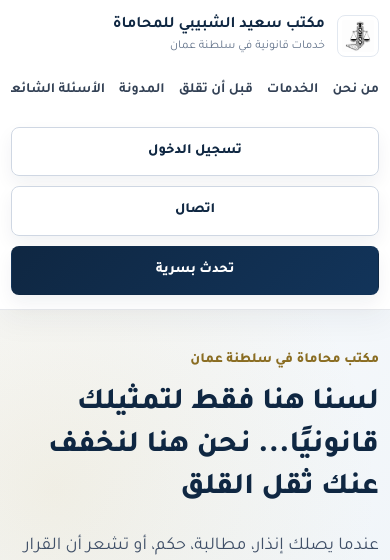
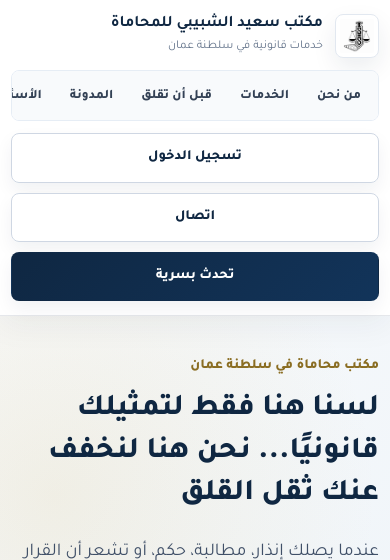
Before and after one commit to lawsaidsh-ui/said-system, a FastAPI app: page / in a window 390 px wide. Shown: the top 560 px of the page. Run offline with FastAPI, Linux system fonts and the light colour scheme.

```diff
--- a/app/static/app.css
+++ b/app/static/app.css
@@ -1254,14 +1254,17 @@ td { font-size: 14px; }
 .public-body { background: #f8fafc; color: #122033; line-height: 1.8; }
 .public-container { width: min(1160px, calc(100% - 32px)); margin: 0 auto; }
 .public-header { background: rgba(255,255,255,.96); border-bottom: 1px solid var(--line); position: sticky; top: 0; z-index: 30; backdrop-filter: blur(12px); }
-.header-inner { min-height: 76px; display: flex; align-items: center; justify-content: space-between; gap: 18px; }
-.public-logo { display: inline-flex; align-items: center; gap: 12px; color: var(--navy); min-width: 250px; }
-.logo-mark { width: 42px; height: 42px; border-radius: 8px; display: block; background: #fff; object-fit: contain; padding: 4px; border: 1px solid #e2e8f0; }
-.public-logo strong { display: block; font-size: 17px; line-height: 1.4; }
+.public-header .public-container { width: min(1480px, calc(100% - 40px)); }
+.header-inner { min-height: 82px; display: grid; grid-template-columns: minmax(265px, 330px) minmax(0, 1fr) auto; align-items: center; gap: 18px; }
+.public-logo { display: inline-flex; align-items: center; gap: 12px; color: var(--navy); min-width: 0; }
+.logo-mark { width: 48px; height: 48px; border-radius: 8px; display: block; background: #fff; object-fit: contain; padding: 4px; border: 1px solid #e2e8f0; box-shadow: 0 10px 24px rgba(15,39,66,.08); }
+.public-logo strong { display: block; font-size: 18px; line-height: 1.35; }
 .public-logo small { display: block; color: var(--muted); font-size: 12px; }
-.public-nav { display: flex; align-items: center; gap: 18px; color: #334155; font-weight: 700; font-size: 14px; }
-.public-nav a:hover { color: var(--navy); }
+.public-nav { display: flex; align-items: center; justify-content: center; gap: 6px; min-width: 0; color: #334155; font-weight: 800; font-size: 13px; background: #f8fafc; border: 1px solid #e6edf5; border-radius: 8px; padding: 6px; }
+.public-nav a { display: inline-flex; align-items: center; justify-content: center; min-height: 38px; padding: 8px 11px; border-radius: 7px; white-space: nowrap; }
+.public-nav a:hover { color: var(--navy); background: #fff; box-shadow: 0 8px 20px rgba(15,39,66,.07); }
 .header-actions, .hero-actions, .cta-actions, .contact-actions, .center-actions { display: flex; align-items: center; gap: 10px; flex-wrap: wrap; }
+.header-actions { justify-content: flex-end; flex-wrap: nowrap; }
 .center-actions { justify-content: center; margin-top: 24px; }
 .public-btn { display: inline-flex; align-items: center; justify-content: center; min-height: 42px; padding: 10px 16px; border-radius: 8px; border: 1px solid transparent; font-weight: 800; font-size: 14px; }
 .public-btn.primary { background: var(--navy); color: #fff; }
@@ -1338,6 +1341,18 @@ td { font-size: 14px; }
 .footer-bottom { margin-top: 28px; padding-top: 18px; border-top: 1px solid rgba(255,255,255,.12); display: flex; justify-content: space-between; gap: 12px; color: #aebdcc; font-size: 13px; }
 .compact { margin-top: 10px; }
 .contact-actions { align-items: stretch; flex-direction: column; }
+
+@media (max-width: 1280px) {
+  .public-header .public-container { width: min(100% - 32px, 1120px); }
+  .header-inner { grid-template-columns: minmax(0, 1fr) auto; padding: 12px 0; }
+  .public-nav {
+    grid-column: 1 / -1;
+    justify-content: flex-start;
+    width: 100%;
+    overflow-x: auto;
+  }
+}
+
 .finance-page {
   display: grid;
   gap: 18px;
@@ -1995,8 +2010,6 @@ td { font-size: 14px; }
   font-size: 16px;
 }
 .public-header { box-shadow: 0 10px 30px rgba(15,39,66,.05); }
-.public-logo { min-width: 230px; }
-.public-nav a { padding: 8px 0; }
 .public-btn {
   min-height: 46px;
   padding: 11px 18px;
@@ -2298,8 +2311,8 @@ td { font-size: 14px; }
   .owner-dashboard .btn { width: 100%; }
 }
 @media (max-width: 980px) {
-  .header-inner { align-items: flex-start; flex-direction: column; padding: 14px 0; }
-  .public-nav { flex-wrap: wrap; gap: 10px 14px; }
+  .header-inner { grid-template-columns: minmax(0, 1fr) auto; align-items: center; padding: 14px 0; }
+  .public-nav { grid-column: 1 / -1; justify-content: flex-start; width: 100%; overflow-x: auto; flex-wrap: nowrap; gap: 6px; }
   .hero-grid, .split-grid, .content-layout, .footer-grid, .card-grid.three { grid-template-columns: 1fr; }
   .public-hero h1, .public-page-hero h1 { font-size: 34px; }
   .hero-grid { min-height: 0; padding: 52px 0; }
@@ -2310,8 +2323,9 @@ td { font-size: 14px; }
 
 @media (max-width: 980px) {
   .public-container { width: min(100% - 28px, 760px); }
-  .header-actions { width: 100%; }
-  .header-actions .public-btn { flex: 1; }
+  .public-header .public-container { width: min(100% - 28px, 860px); }
+  .header-actions { width: auto; }
+  .header-actions .public-btn { flex: 0 0 auto; }
   .public-nav {
     width: 100%;
     overflow-x: auto;
@@ -2366,13 +2380,16 @@ td { font-size: 14px; }
 @media (max-width: 640px) {
   .public-body { padding-bottom: 58px; }
   .public-container { width: min(100% - 22px, 520px); }
-  .header-inner { gap: 12px; }
+  .public-header .public-container { width: min(100% - 22px, 520px); }
+  .header-inner { grid-template-columns: 1fr; gap: 12px; }
   .public-logo {
     min-width: 0;
     width: 100%;
   }
+  .logo-mark { width: 44px; height: 44px; }
   .public-logo strong { font-size: 16px; }
   .public-logo small { font-size: 12px; }
+  .public-nav { grid-column: auto; }
   .header-actions,
   .hero-actions,
   .cta-actions,
```
